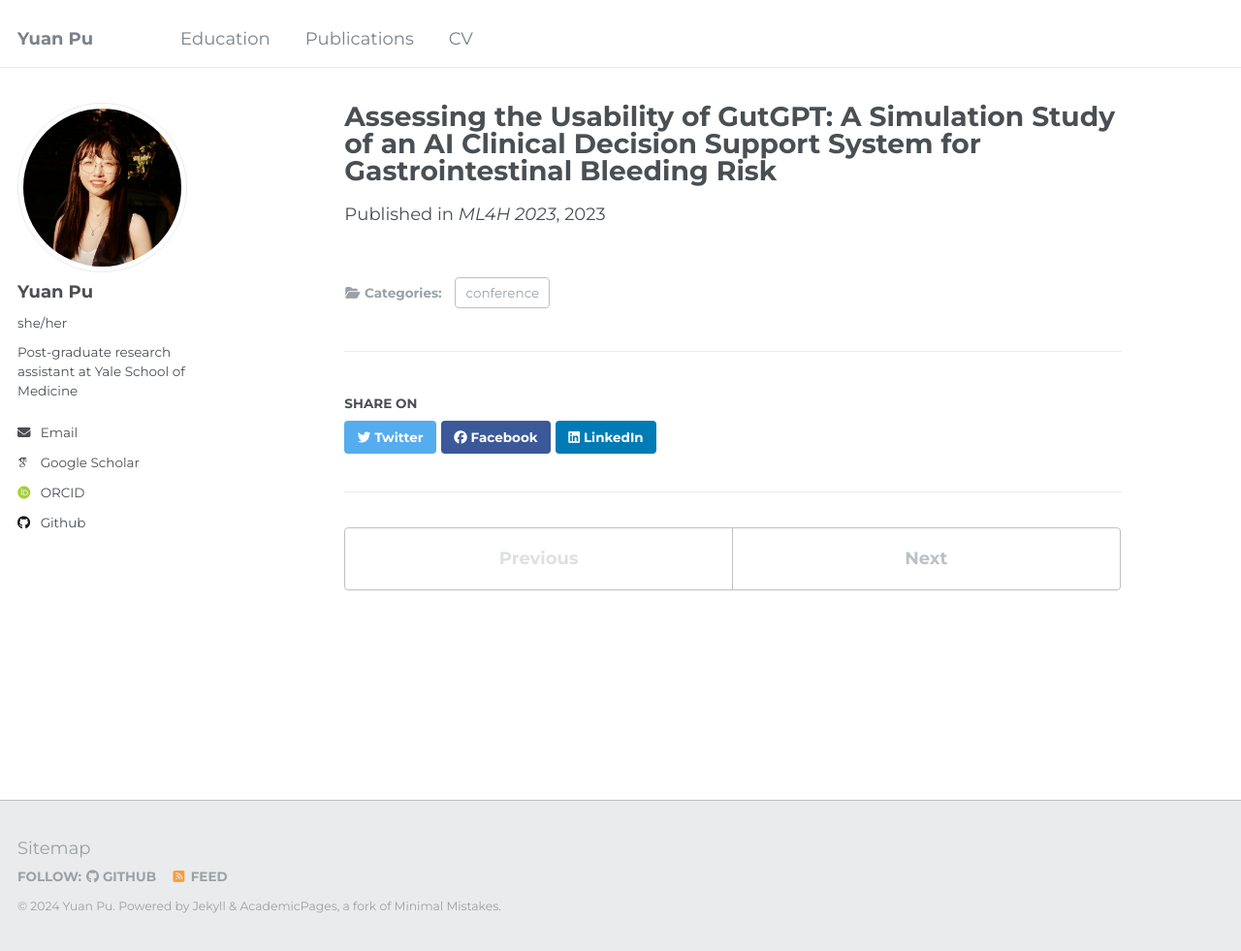
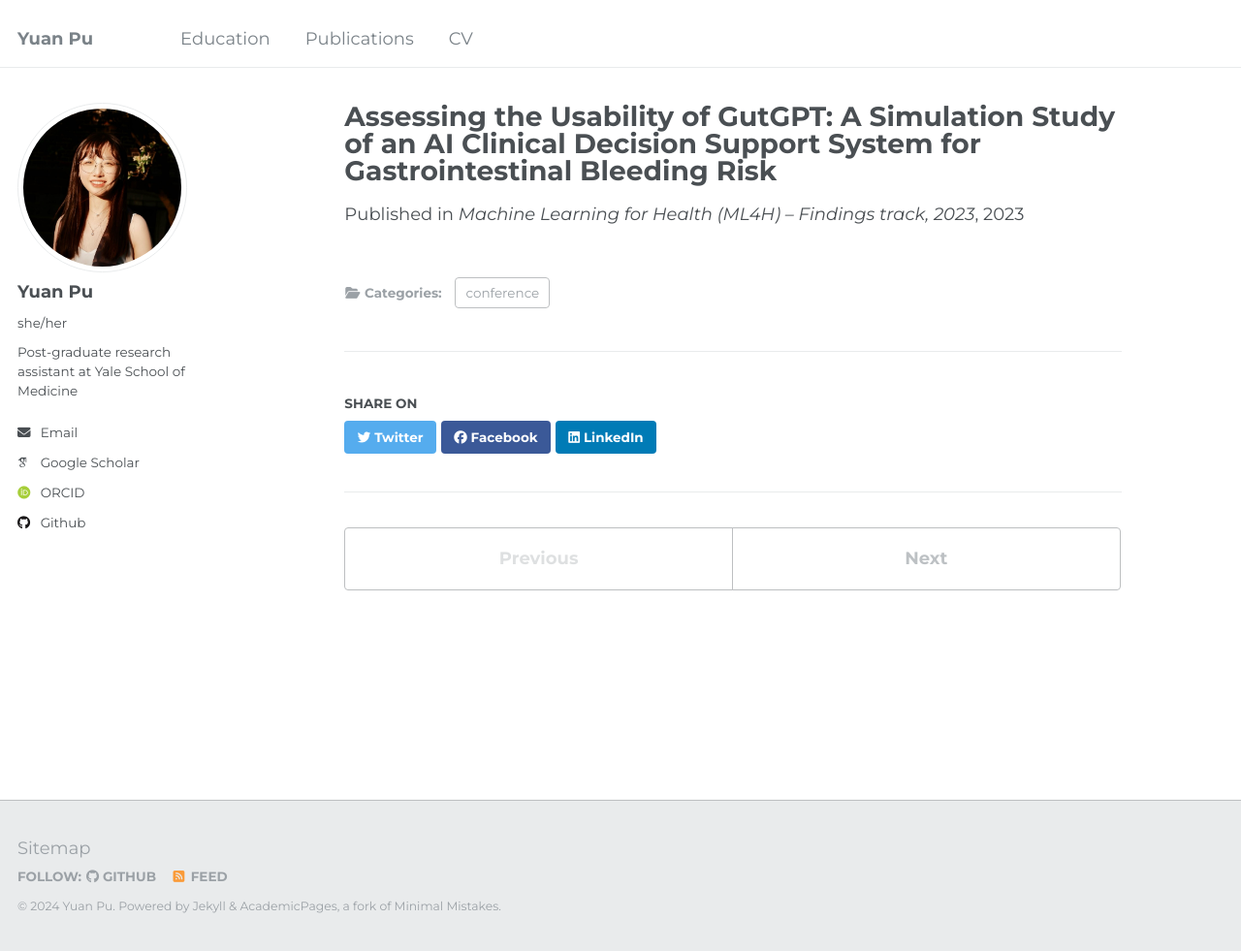
Before and after one commit to yuan-pu/yuan-pu_academicPages, a Jekyll site: the page built from _publications/ML4H2023.md, in a window 1280 px wide and 981 px high. Shown: the whole window at 97% size. Built offline with Jekyll 4.4.1, drawn with Linux system fonts in a browser that asks for light colours; some web fonts are replaced.

Commit message:
Update ML4H2023.md

```diff
--- a/_publications/ML4H2023.md
+++ b/_publications/ML4H2023.md
@@ -5,7 +5,7 @@ category: conference
 date: 2023-12-06
 year: 2023
 authors: 'Colleen Chan, Kisung You, Sunny Chung, Mauro Giuffrè, Theo Saarinen, Niroop Rajashekar, <u>Yuan Pu</u>, Yeo Eun Shin, Loren Laine, Ambrose Wong, René Kizilcec, Jasjeet Sekhon, Dennis Shung'
-venue: 'ML4H 2023'
+venue: 'Machine Learning for Health (ML4H) – Findings track, 2023'
 paperurl: 'https://doi.org/10.48550/arXiv.2312.10072'
 labels: ["Human-Computer Interaction", "Clinical Decision Support"]
 ---
```
